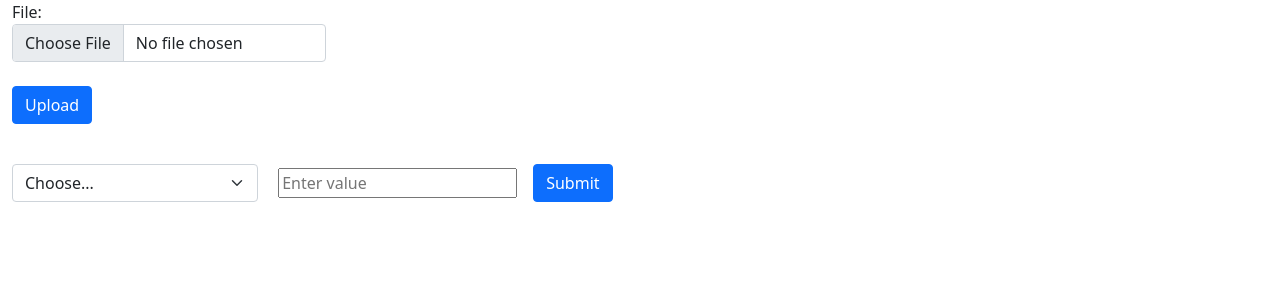
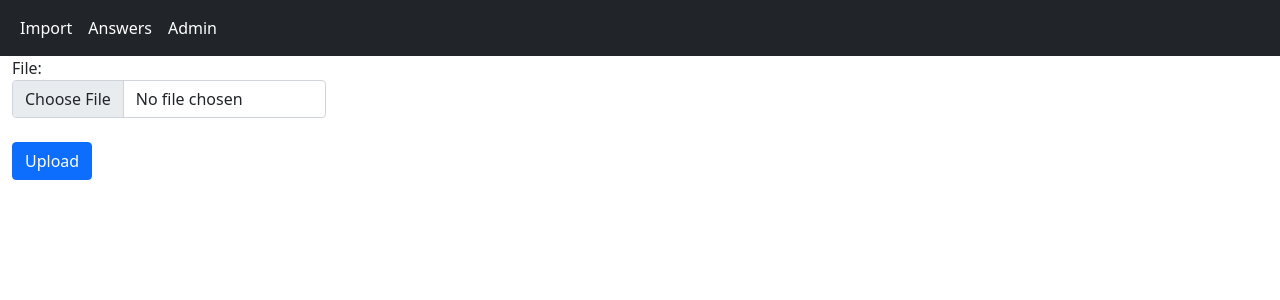
Before and after one commit to Alexander6463/diagnostic_django, a Django app: page / in a window 1280 px wide. Shown: the top 300 px of the page. Run offline with Django 4.2, Linux system fonts and the light colour scheme; some libraries are stand-ins or nearby versions.

Commit message:
- add navbar

```diff
--- a/csv_reader/views.py
+++ b/csv_reader/views.py
@@ -19,6 +19,8 @@ logger = configure_logging(__file__)
 def upload_file(request):
     if request.method == "POST":
         form = UploadFileForm(request.POST, request.FILES)
+        if not request.FILES['file'].name.endswith("csv"):
+            return render(request, "index.html", {"msg": "Invalid extension of file"})
         if form.is_valid():
             questions, users_and_answers = get_info(form)
             q_db = check_questions(questions=questions)
@@ -28,7 +30,7 @@ def upload_file(request):
                     create_answers(answers=info["answers"], questions=q_db, user=user)
                 except BaseException as err:
                     logger.exception(err)
-            return HttpResponse("Successfully uploaded")
+            return render(request, "index.html", {"msg": "Successfully uploaded"})
     return render(request, "index.html")
 
 
@@ -39,11 +41,11 @@ def answers_and_users(request):
             try:
                 users = select_info(form.cleaned_data)
             except Exception as err:
-                return HttpResponse(f"Invalid input data {err}")
+                return render(request, "users.html", {"msg": f"Invalid input data {err}"})
             if users:
                 request.session["users"] = users
             else:
-                return HttpResponse("Users are not found")
+                return render(request, "users.html", {"msg": "Users are not found"})
         paginator = Paginator(list(request.session.get("users").items()), 10)
         page_number = request.GET.get("page")
         page_obj = paginator.get_page(page_number)
--- a/templates/base.html
+++ b/templates/base.html
@@ -7,6 +7,23 @@
     <link rel="stylesheet" href="{% static 'css/bootstrap.min.css' %}">
 </head>
 <body>
+<nav class="navbar navbar-expand-lg navbar-dark bg-dark">
+    <div class="container-fluid">
+        <div class="collapse navbar-collapse" id="navbarNavDropdown">
+            <ul class="navbar-nav">
+                <li class="nav-item">
+                    <a class="nav-link active" aria-current="page" href="{% url 'csv_reader:index' %}">Import</a>
+                </li>
+                <li class="nav-item">
+                    <a class="nav-link active" aria-current="page" href="{% url 'csv_reader:answers' %}">Answers</a>
+                </li>
+                <li class="nav-item">
+                    <a class="nav-link active" aria-current="page" href="{% url 'admin:index' %}">Admin</a>
+                </li>
+            </ul>
+        </div>
+    </div>
+</nav>
 {% block content %}
 {% endblock %}
 </body>
--- a/templates/index.html
+++ b/templates/index.html
@@ -10,30 +10,8 @@
         <input type="submit" class="btn btn-primary" value="Upload">
     </form>
     <br>
-
-    <form action="{% url 'csv_reader:answers' %}" method="get" class="row row-cols-lg-auto g-3 align-items-center">
-        {% csrf_token %}
-
-        <div class="mb-3">
-            <label for="field" class="visually-hidden">Preference</label>
-            <select id="field" name="field" class="form-select" id="inlineFormSelectPref">
-                <option selected>Choose...</option>
-                <option value="user_id">ID</option>
-                <option value="name">Фамилия, Имя, Отчество</option>
-                <option value="sex">Пол</option>
-                <option value="age">Возраст</option>
-                <option value="marital_status">Семейное положение</option>
-                <option value="children">Детность</option>
-                <option value="work_status">Занятость</option>
-            </select>
-        </div>
-        <div class="mb-3">
-            <label for="value"></label>
-            <input type="text" id="value" name="value" placeholder="Enter value">
-        </div>
-        <div class="mb-3">
-            <button type="submit" class="btn btn-primary">Submit</button>
-        </div>
-    </form>
+{% if msg %}
+{{ msg }}
+{% endif %}
+{% endblock %}
 </div>
-{% endblock %}
```
Also changed, not shown: csv_reader/admin.py (+21 -3 lines), templates/users.html (+34 -1 lines).
